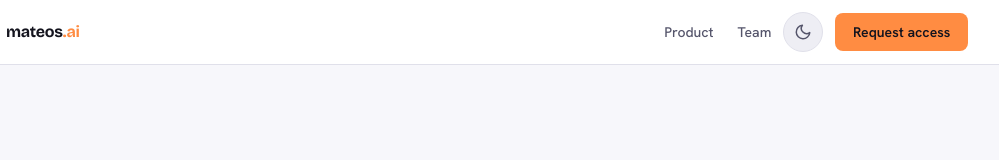
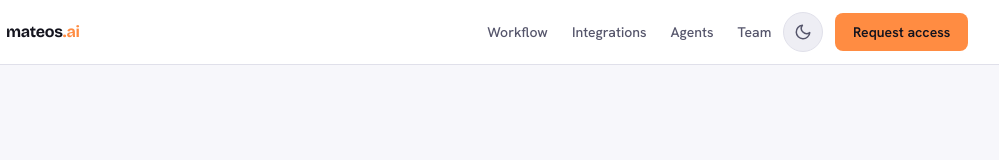
Before and after one commit to Mateos-ai/product_landing-page, an Astro site: page / in a window 1280 px wide. Shown: the top 160 px of the page, 172-1171 px from the left. Built offline with nearby package versions, Linux system fonts and the light colour scheme; Astro itself is replaced by a stand-in of ours.

Commit message:
Navbar: add Workflow, Integrations, Agents, Team links

```diff
--- a/src/pages/index.astro
+++ b/src/pages/index.astro
@@ -110,7 +110,9 @@ const teamLogos = [
 
       <div class="nav-right">
         <nav class="nav-links">
-          <a href="#product">Product</a>
+          <a href="#workflow">Workflow</a>
+          <a href="#integrations">Integrations</a>
+          <a href="#agents">Agents</a>
           <a href="#team">Team</a>
         </nav>
         <button class="theme-toggle" id="theme-toggle" aria-label="Toggle theme">
@@ -204,7 +206,7 @@ const teamLogos = [
     </section>
 
     <!-- ── INTEGRATIONS ──────────────────────────────────────────────── -->
-    <section class="integrations-section">
+    <section class="integrations-section" id="integrations">
       <div class="wrap">
         <div class="section-header">
           <div class="eyebrow">Integrations</div>
@@ -223,7 +225,7 @@ const teamLogos = [
     </section>
 
     <!-- ── 24/7 AI OFFICER ────────────────────────────────────────────── -->
-    <section class="coming-soon-section">
+    <section class="coming-soon-section" id="agents">
       <div class="wrap">
         <div class="coming-card">
           <div class="coming-badge">Coming soon</div>
```
